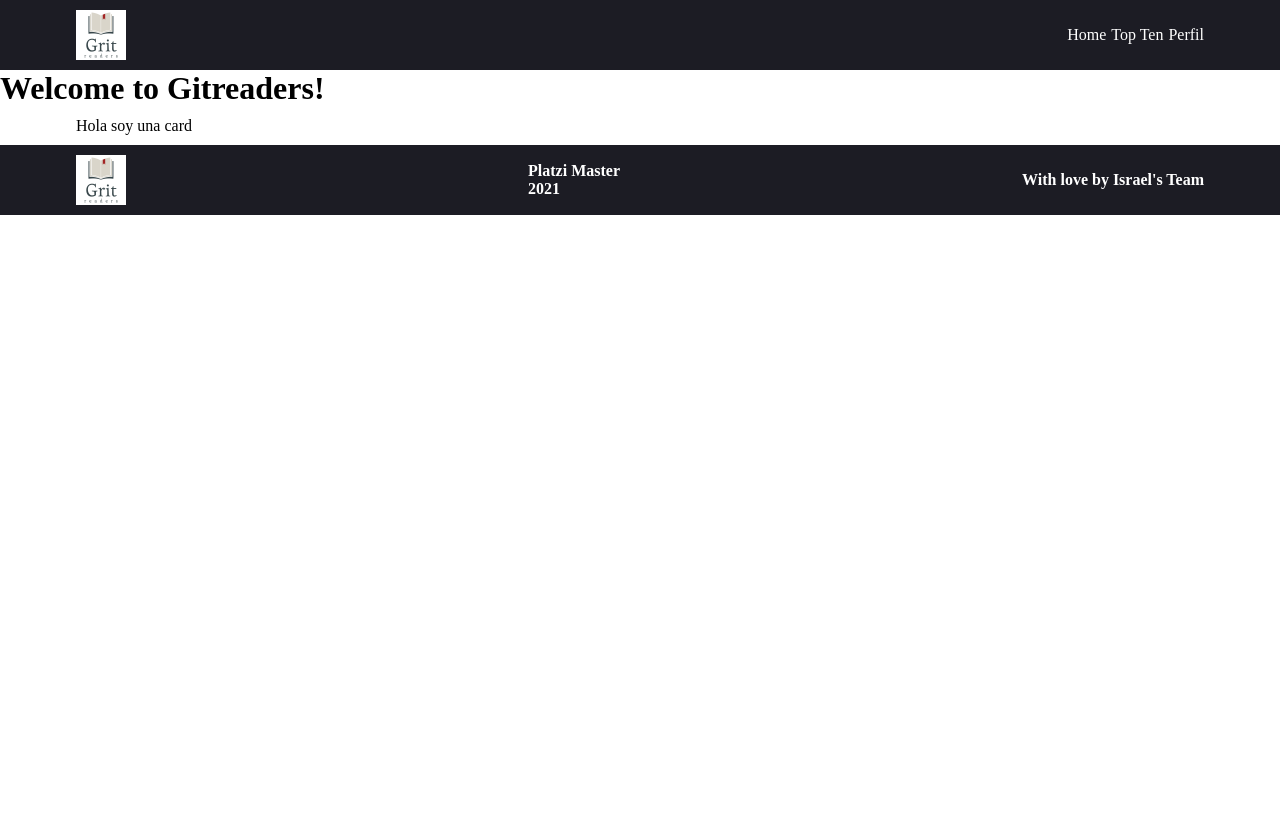
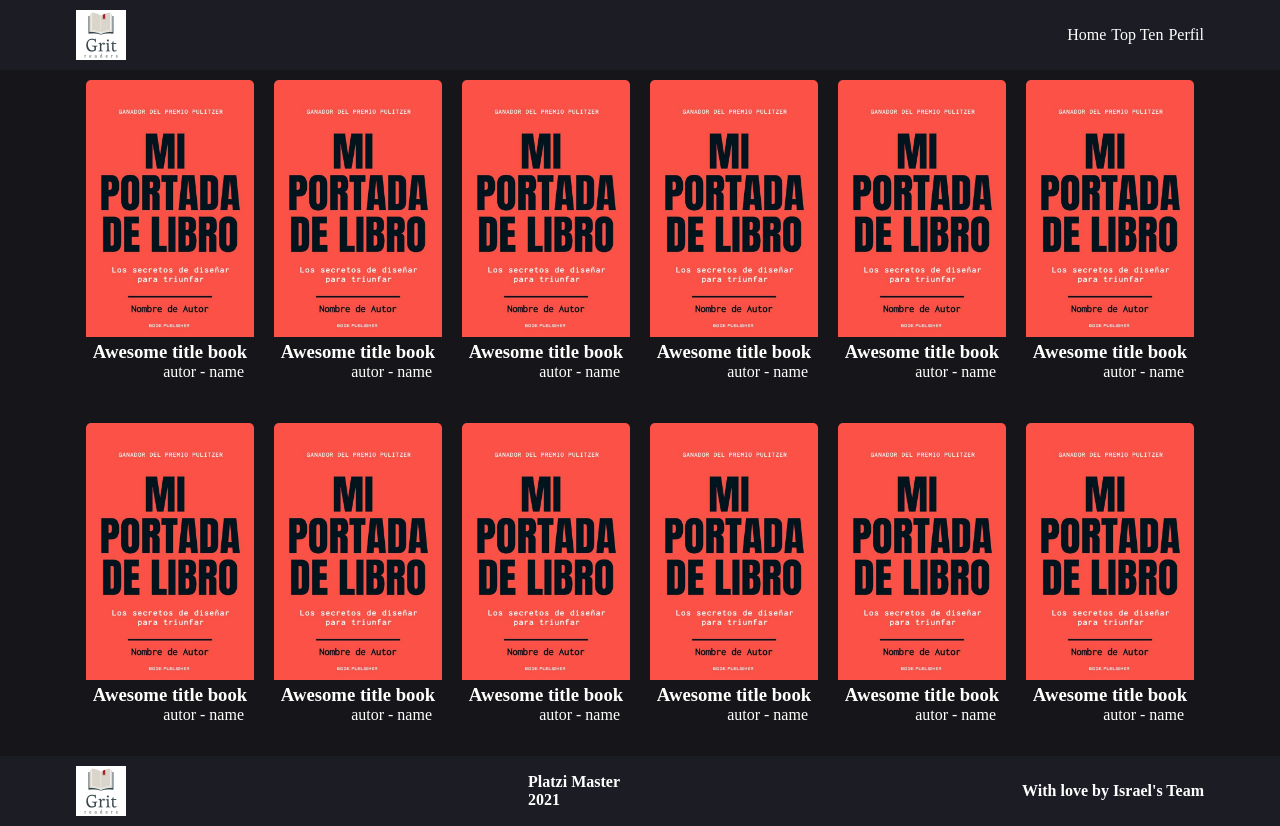
Before and after one commit to gritreaders/FrontEnd, a Next.js app: page / in a window 1280 px wide. Before the commit the page ends 800 px from the top, so only its background shows below. Built offline with nearby package versions, Linux system fonts and the light colour scheme.

Commit message:
🚧 create laayout card

```diff
--- a/components/Card/Card.js
+++ b/components/Card/Card.js
@@ -1,11 +1,22 @@
 import React from 'react';
 import styles from './card.module.scss';
+import Image from 'next/image'
 
-const Card = () => {
+const Card = ({children}) => {
   return (
-    <section>
-      <div className={styles.container}>Hola soy una card</div>
-    </section>
+    <div className={styles.container}>
+      <Image
+        src='/images/portada-libro.jpg'
+        alt='Logo'
+        width={170}
+        height={260}
+      />
+      <div className={styles.infoBook}>
+        <h3>Awesome title book</h3>
+        <p>autor - name</p>
+        {children}
+      </div>
+    </div>
   );
 };
 
--- a/components/Card/card.module.scss
+++ b/components/Card/card.module.scss
@@ -1,8 +1,22 @@
+@import '../../pages/globalStyles.module.scss';
+
 .container {
-  margin: 0 auto;
-  max-width: 1128px;
-  display: flex;
-  justify-content: space-between;
-  align-items: center;
   padding: 10px;
+  width: 168px;
+  height: 323px;
+  img {
+    // object-fit: cover;
+    border-radius: 5px 5px 0 0;
+  }
 }
+
+.infoBook {
+  color: $white-color;
+  h3 {
+    text-align: center;
+  }
+  p {
+    padding-right: 10px;
+    text-align: right;
+  }
+}
--- a/components/Footer/footer.module.scss
+++ b/components/Footer/footer.module.scss
@@ -1,5 +1,8 @@
+@import '../../pages/globalStyles.module.scss';
+
 .footer {
-  background-color: #1c1c24;
+  background-color: $background-color;
+  bottom: 0;
 }
 .container {
   margin: 0 auto;
--- a/components/Header/header.module.scss
+++ b/components/Header/header.module.scss
@@ -1,5 +1,7 @@
+@import '../../pages/globalStyles.module.scss';
+
 .header {
-  background-color: #1c1c24;
+  background-color: $background-color;
 }
 .container {
   margin: 0 auto;
--- a/pages/home.module.scss
+++ b/pages/home.module.scss
@@ -0,0 +1,13 @@
+@import './globalStyles.module.scss';
+
+.main {
+  background-color: $primary-color;
+  min-height: calc(100vh - 140px);
+}
+.cardList {
+  max-width: 1128px;
+  margin: 0 auto;
+  display: flex;
+  flex-wrap: wrap;
+  justify-content: center;
+}
--- a/pages/index.js
+++ b/pages/index.js
@@ -2,13 +2,28 @@ import React from 'react';
 import Card from '../components/Card/Card';
 import Footer from '../components/Footer/Footer';
 import Header from '../components/Header/Header';
+import styles from './home.module.scss'
 
 const HomePage = () => {
   return (
     <>
       <Header />
-      <h1> Welcome to Gitreaders!</h1>
-      <Card />
+      <section className={styles.main}>
+        <div className={styles.cardList}>
+          <Card />
+          <Card />
+          <Card />
+          <Card />
+          <Card />
+          <Card />
+          <Card />
+          <Card />
+          <Card />
+          <Card />
+          <Card />
+          <Card />
+        </div>
+      </section>
       <Footer />
     </>
   );
```
Also changed, not shown: public/images/portada-libro.jpg (added).
